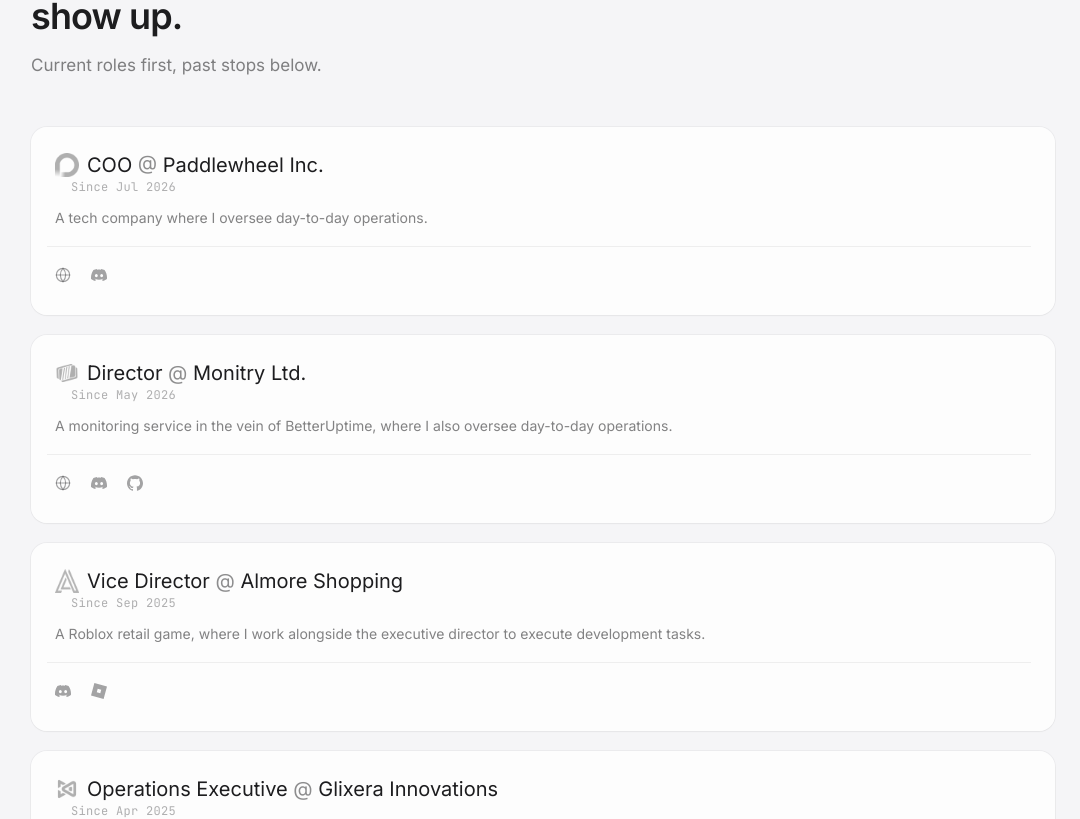
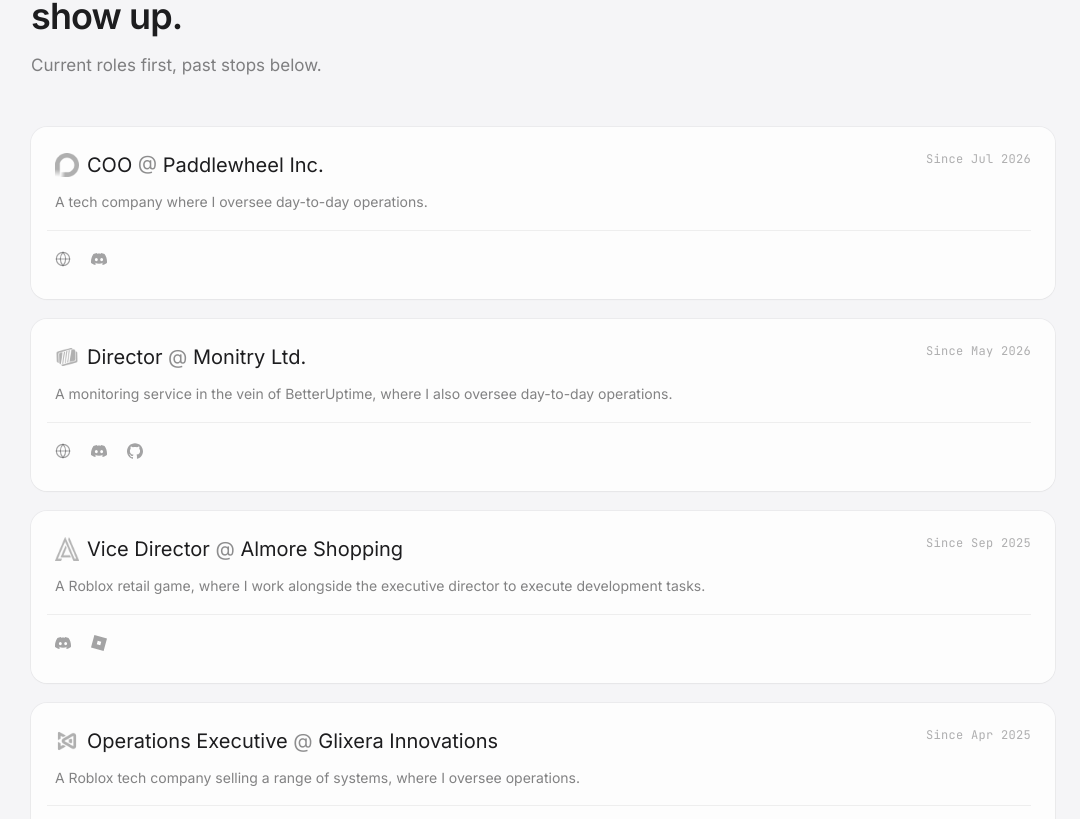
Before and after one commit to tiagoodevs/website, a Next.js app: page / in a window 1280 px wide. Shown: the part 5983-6802 px from the top of the page, without its empty margins (97-1177 px from the left). Built offline with nearby package versions, Linux system fonts and the light colour scheme.

Commit message:
Fixed workplaces flex

```diff
--- a/src/components/workplaces.tsx
+++ b/src/components/workplaces.tsx
@@ -177,7 +177,7 @@ function WorkplaceCard({ item }: { item: Workplace }) {
             style={{ "--brand": item.brandColor } as React.CSSProperties}
             className="group relative flex flex-col overflow-hidden rounded-2xl bg-white/80 p-5 shadow-[0_1px_2px_rgba(0,0,0,0.03)] ring-1 ring-black/4 transition-colors duration-300 hover:bg-(--brand) sm:p-6"
         >
-            <div className="flex-col sm:flex-row items-start justify-between gap-4">
+            <div className="flex flex-col sm:flex-row items-start justify-between gap-4">
                 <div className="flex items-center gap-2">
                     <img
                         src={`/companies/${item.image}.png`}
@@ -193,7 +193,7 @@ function WorkplaceCard({ item }: { item: Workplace }) {
                     </p>
                 </div>
 
-                <p className="shrink-0 whitespace-nowrap sm:pl-4 pt-4 sm:pt-0 font-mono text-xs tracking-wide text-foreground/35 transition-colors duration-300 group-hover:text-white/55">
+                <p className="shrink-0 whitespace-nowrap sm:pl-4 pt-0 sm:pt-0 font-mono text-xs tracking-wide text-foreground/35 transition-colors duration-300 group-hover:text-white/55">
                     {dateRange(item)}
                 </p>
             </div>
```
